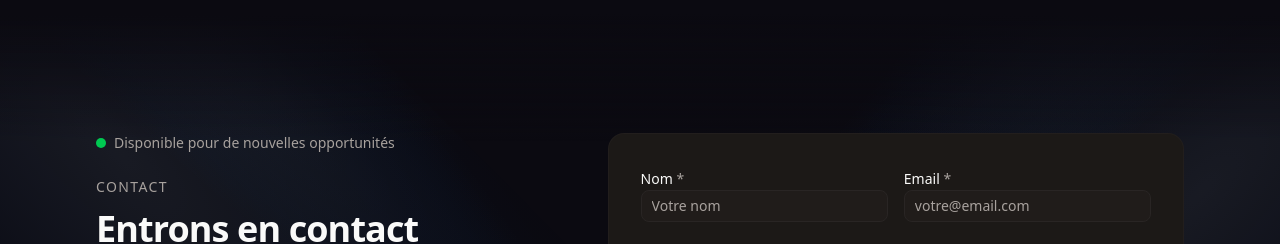
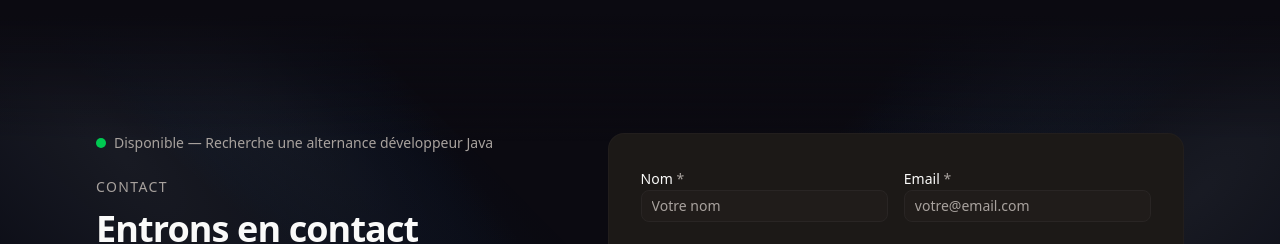
Before and after one commit to WebisBrian/TABART-Brian-Portfolio, a Next.js app: page / in a window 1280 px wide. Shown: the part 5700-5944 px from the top of the page. Built offline with nearby package versions, Linux system fonts and the light colour scheme.

Commit message:
Feat: replace text -> looking for apprentice ship

```diff
--- a/src/components/sections/contact-section.tsx
+++ b/src/components/sections/contact-section.tsx
@@ -145,7 +145,7 @@ export function ContactSection() {
                   <span className="absolute inline-flex h-full w-full animate-ping rounded-full bg-green-500 opacity-75" />
                   <span className="relative inline-flex h-2.5 w-2.5 rounded-full bg-green-500" />
                 </span>
-                Disponible pour de nouvelles opportunités
+                Disponible — Recherche une alternance développeur Java
               </div>
 
               <SectionHeading
```
